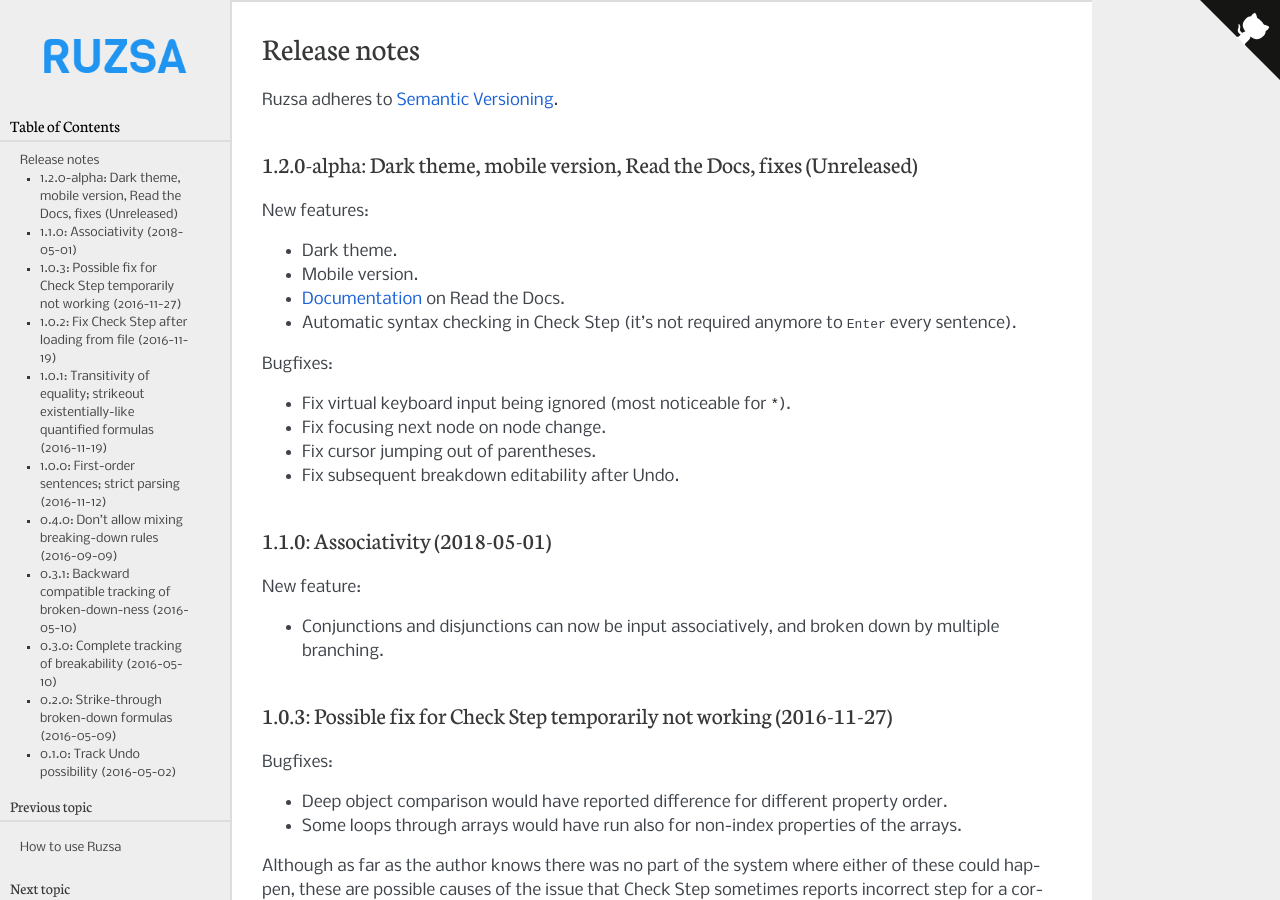
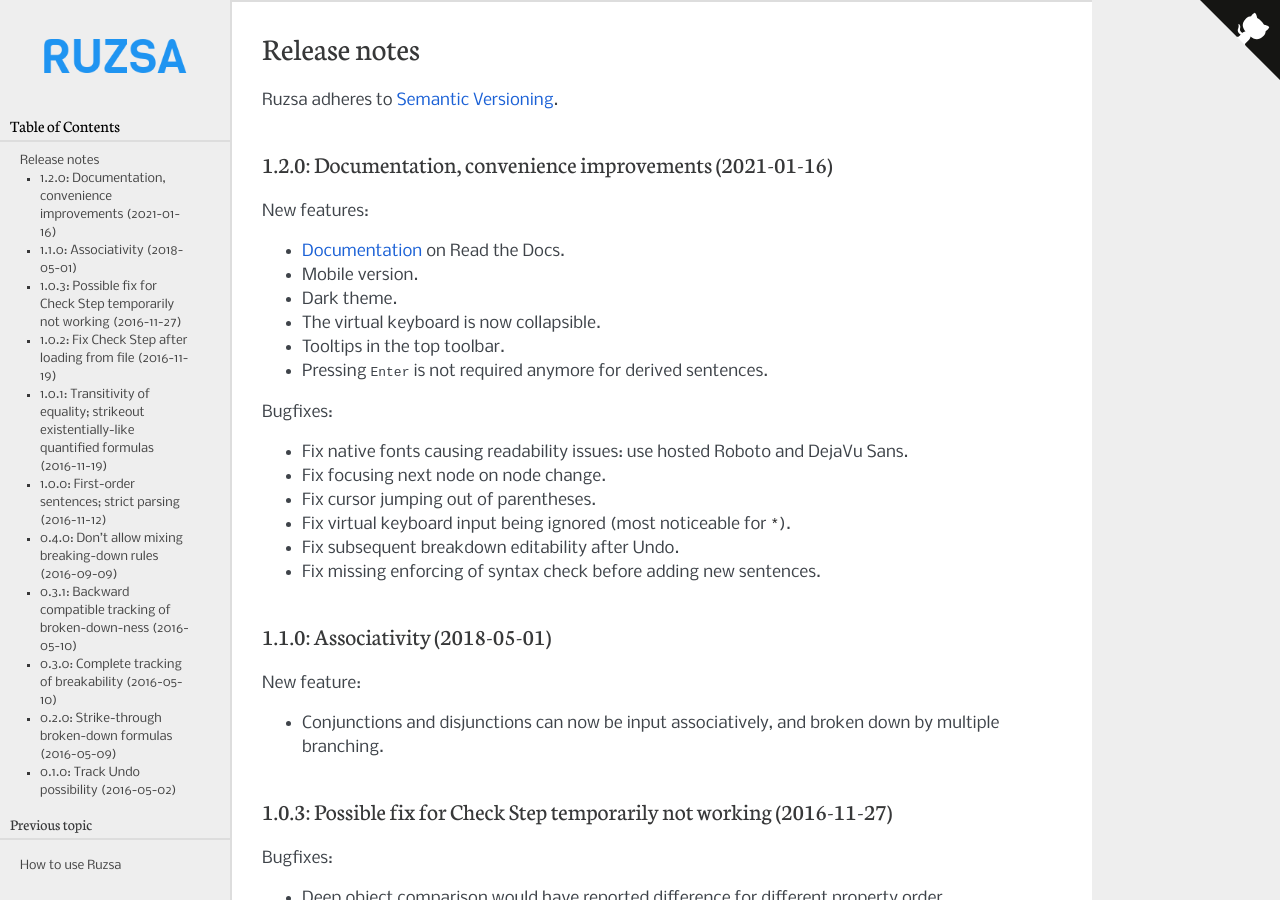
Before and after one commit to tbitai/ruzsa, a Sphinx documentation site: the page built from docs/RELEASES.md, in a window 1280 px wide and 900 px high. Built offline with Sphinx 7.4.7, drawn with Linux system fonts in a browser that asks for light colours.

Commit message:
Version 1.2

```diff
--- a/docs/RELEASES.md
+++ b/docs/RELEASES.md
@@ -2,21 +2,25 @@
 
 Ruzsa adheres to [Semantic Versioning](http://semver.org/spec/v2.0.0.html).
 
-## 1.2.0-alpha: Dark theme, mobile version, Read the Docs, fixes (Unreleased)
+## 1.2.0: Documentation, convenience improvements (2021-01-16)
 
 New features:
 
+* [Documentation](https://ruzsa.readthedocs.io) on Read the Docs.
+* Mobile version.
 * Dark theme.
-* Mobile version.
-* [Documentation](https://ruzsa.readthedocs.io) on Read the Docs.
-* Automatic syntax checking in Check Step (it's not required anymore to <kbd>Enter</kbd> every sentence).
+* The virtual keyboard is now collapsible.
+* Tooltips in the top toolbar.
+* Pressing <kbd>Enter</kbd> is not required anymore for derived sentences.
 
 Bugfixes:
 
-* Fix virtual keyboard input being ignored (most noticeable for `*`).
+* Fix native fonts causing readability issues: use hosted Roboto and DejaVu Sans.
 * Fix focusing next node on node change.
 * Fix cursor jumping out of parentheses.
+* Fix virtual keyboard input being ignored (most noticeable for `*`).
 * Fix subsequent breakdown editability after Undo.
+* Fix missing enforcing of syntax check before adding new sentences.
 
 ## 1.1.0: Associativity (2018-05-01)
 
--- a/package.json
+++ b/package.json
@@ -1,6 +1,6 @@
 {
   "name": "ruzsa",
-  "version": "1.2.0-alpha",
+  "version": "1.2.0",
   "private": true,
   "scripts": {
     "dev": "rollup -cw --environment BUILD:dev",
```
Also changed, not shown: docs/DEVELOPMENT.md (+2 -2 lines).
